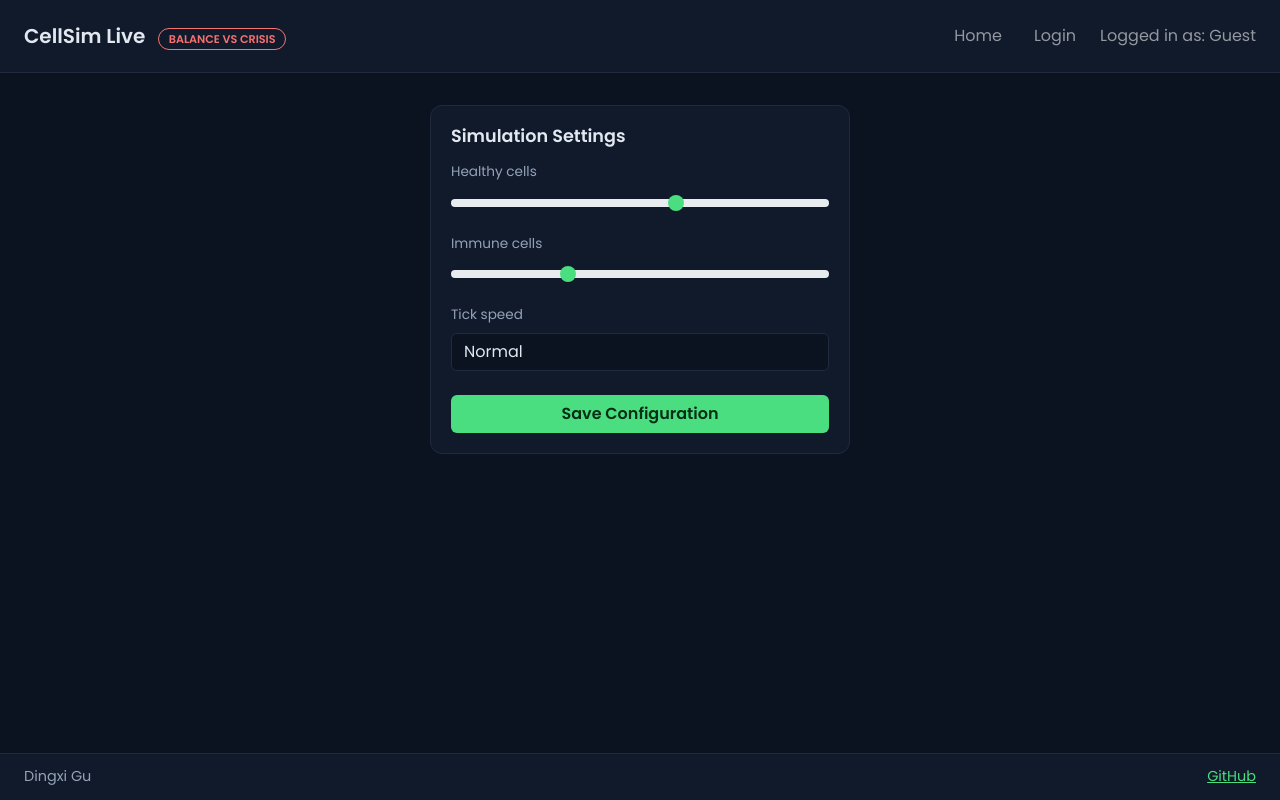
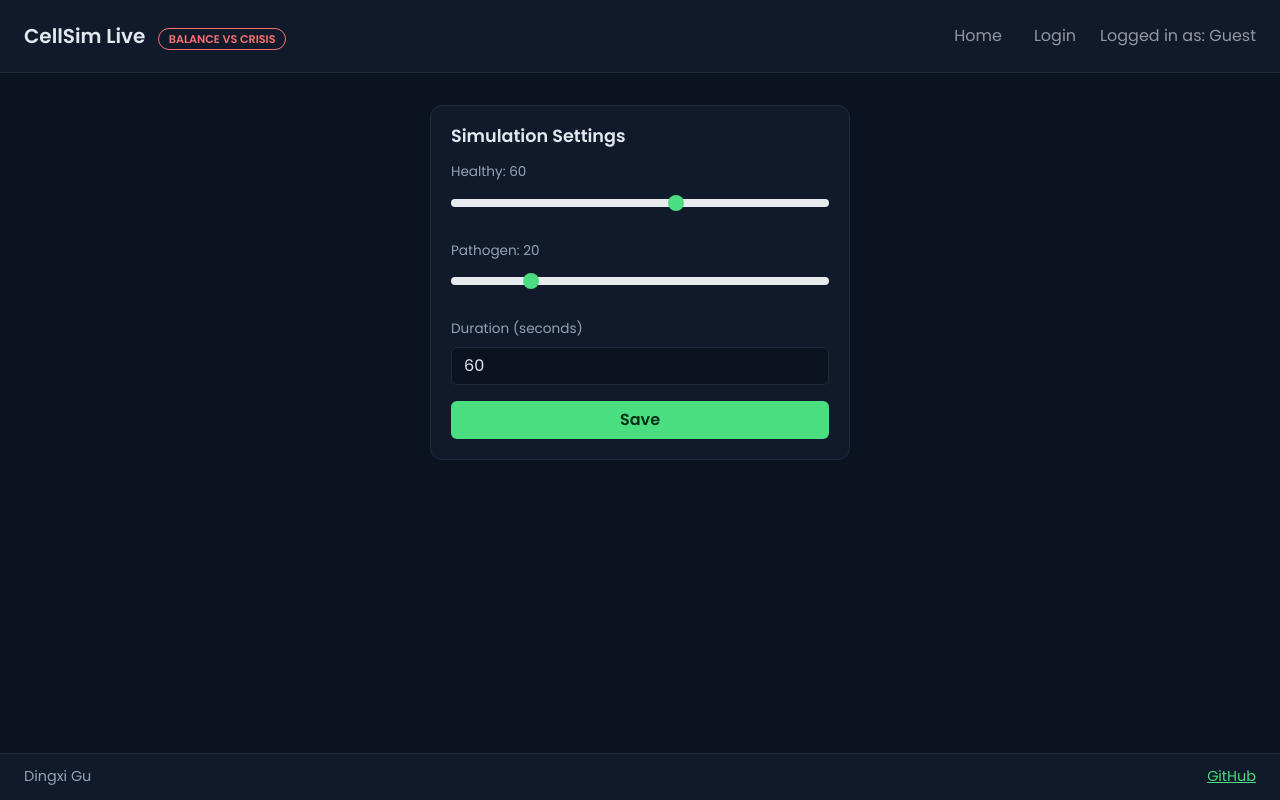
Before and after one commit to Casen-DG/startup, a React (Vite) app: page /settings in a window 1280 px wide. Built offline with nearby package versions, Linux system fonts and the light colour scheme.

Commit message:
Add settings page with saved configuration

```diff
--- a/src/settings/settings.jsx
+++ b/src/settings/settings.jsx
@@ -1,22 +1,94 @@
-import React from 'react';
+import React, { useState, useEffect } from 'react';
+
+const STORAGE_KEY = 'cellsimSettings';
+const DEFAULTS = { healthy: 60, pathogen: 20, duration: 60 };
+const DURATIONS = [30, 60, 90];
+
+function clamp(n, min, max, fallback) {
+  const v = Math.round(Number(n));
+  if (!Number.isFinite(v)) return fallback;
+  return Math.min(max, Math.max(min, v));
+}
+
+function SettingSlider({ label, value, min, max, onChange }) {
+  const id = 'slider-' + label.toLowerCase().replace(/\s+/g, '-');
+  return (
+    <div className="mb-3">
+      <label htmlFor={id} className="form-label">{label}: {value}</label>
+      <input
+        id={id}
+        type="range"
+        className="form-range"
+        min={min}
+        max={max}
+        value={value}
+        onChange={(e) => onChange(Number(e.target.value))}
+      />
+    </div>
+  );
+}
 
 export function Settings() {
+  const [healthy, setHealthy] = useState(DEFAULTS.healthy);
+  const [pathogen, setPathogen] = useState(DEFAULTS.pathogen);
+  const [duration, setDuration] = useState(DEFAULTS.duration);
+  const [saved, setSaved] = useState(false);
+
+  useEffect(() => {
+    try {
+      const raw = localStorage.getItem('cellsimSettings');
+      if (raw) {
+        const data = JSON.parse(raw);
+        setHealthy(clamp(data.healthy, 0, 100, DEFAULTS.healthy));
+        setPathogen(clamp(data.pathogen, 0, 100, DEFAULTS.pathogen));
+        const d = Number(data.duration);
+        setDuration(DURATIONS.includes(d) ? d : DEFAULTS.duration);
+      }
+    } catch (e) {
+      setHealthy(DEFAULTS.healthy);
+      setPathogen(DEFAULTS.pathogen);
+      setDuration(DEFAULTS.duration);
+    }
+  }, []);
+
+  useEffect(() => {
+    if (!saved) return undefined;
+    const timer = setTimeout(() => setSaved(false), 2000);
+    return () => {
+      clearTimeout(timer);
+    };
+  }, [saved]);
+
+  const total = healthy + pathogen;
+
+  function handleSave(e) {
+    e.preventDefault();
+    if (total > 100) return;
+    localStorage.setItem('cellsimSettings', JSON.stringify({ healthy, pathogen, duration }));
+    setSaved(true);
+  }
+
   return (
     <main>
       <section className="panel auth-card">
         <h2>Simulation Settings</h2>
-        <form>
-          <label htmlFor="healthy" className="form-label">Healthy cells</label>
-          <input id="healthy" type="range" className="form-range mb-3" defaultValue="60" />
-          <label htmlFor="immune" className="form-label">Immune cells</label>
-          <input id="immune" type="range" className="form-range mb-3" defaultValue="30" />
-          <label htmlFor="speed" className="form-label">Tick speed</label>
-          <select id="speed" className="form-select mb-4" defaultValue="Normal">
-            <option>Slow</option>
-            <option>Normal</option>
-            <option>Fast</option>
+        <form onSubmit={handleSave}>
+          <SettingSlider label="Healthy" value={healthy} min={0} max={100} onChange={setHealthy} />
+          <SettingSlider label="Pathogen" value={pathogen} min={0} max={100} onChange={setPathogen} />
+          <label htmlFor="duration" className="form-label">Duration (seconds)</label>
+          <select
+            id="duration"
+            className="form-select mb-3"
+            value={duration}
+            onChange={(e) => setDuration(Number(e.target.value))}
+          >
+            {DURATIONS.map((d) => (
+              <option key={d} value={d}>{d}</option>
+            ))}
           </select>
-          <button type="submit" className="btn btn-keeper w-100">Save Configuration</button>
+          {total > 100 && <p className="text-danger">Total must be ≤ 100</p>}
+          <button type="submit" className="btn btn-keeper w-100" disabled={total > 100}>Save</button>
+          {saved && <p className="text-success mt-3">Settings saved</p>}
         </form>
       </section>
     </main>
```
